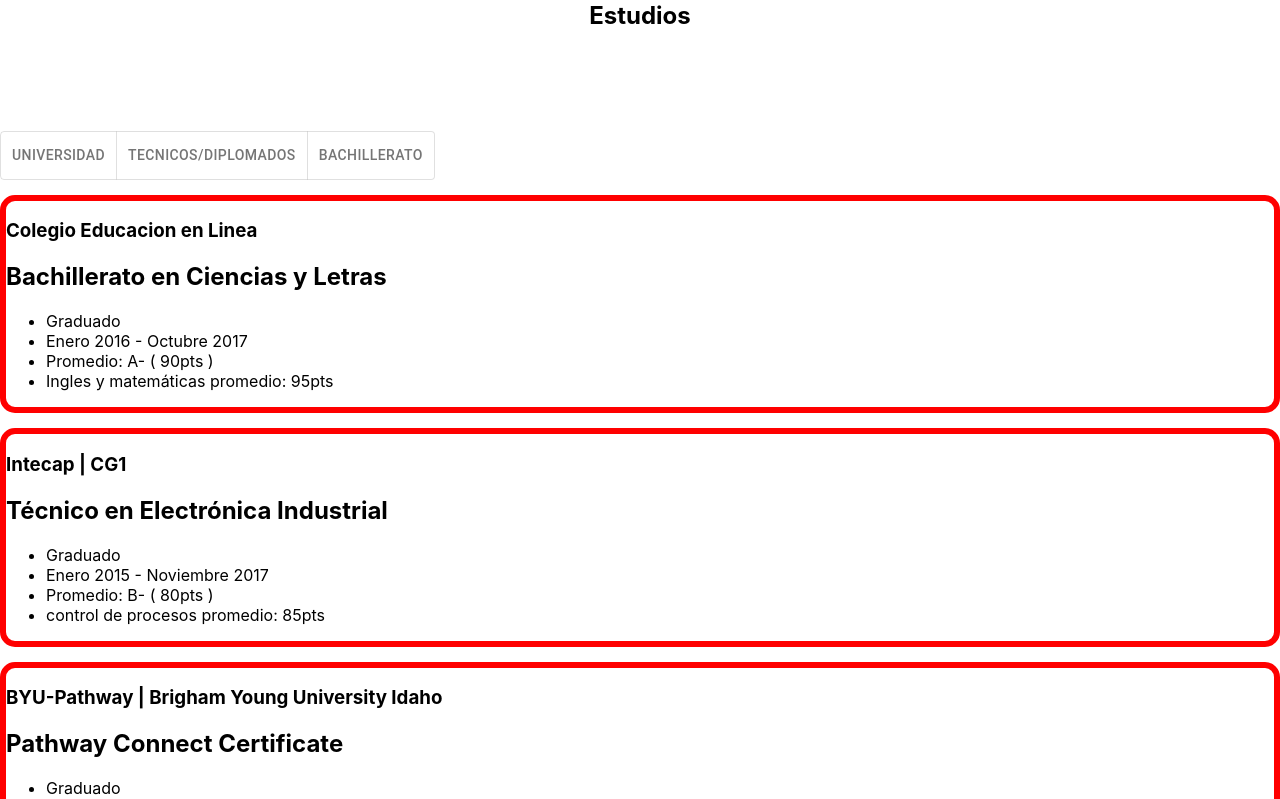
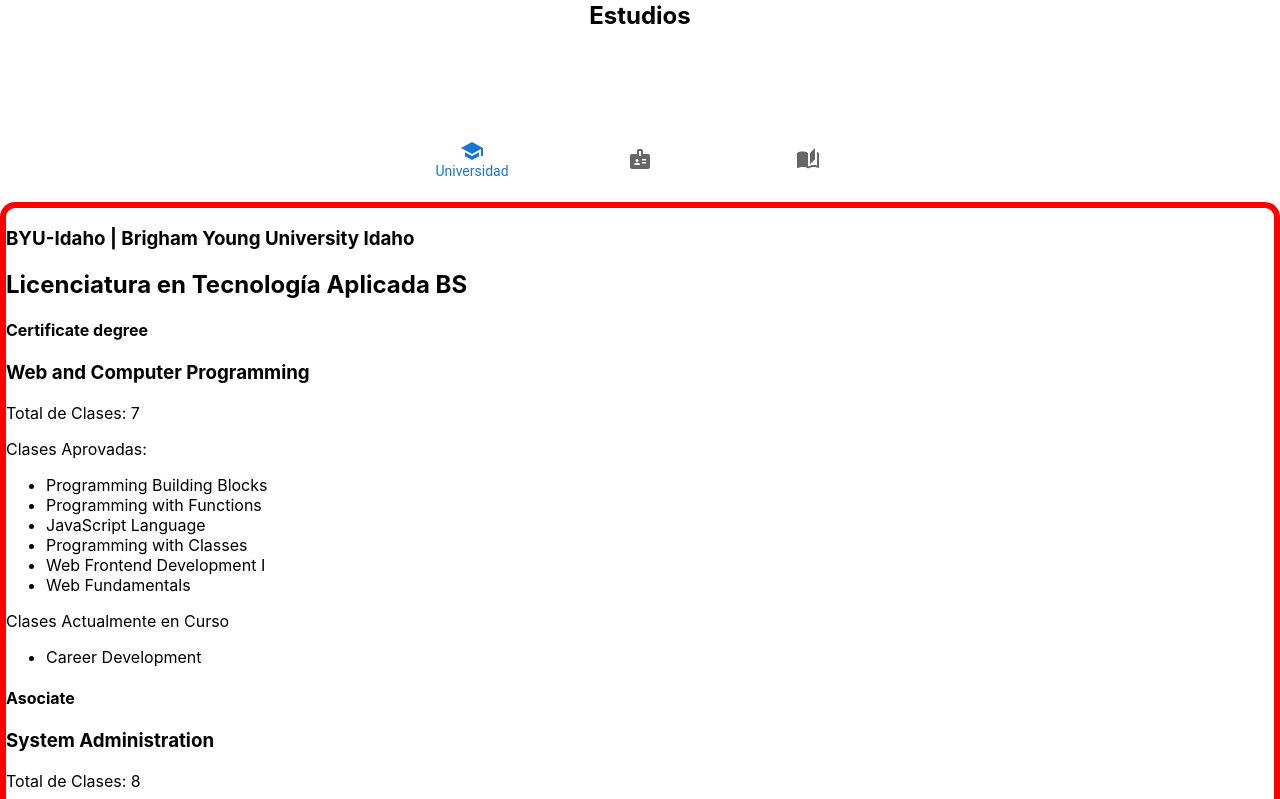
Before and after one commit to JaredLarios/my-profile, a React (Create React App) app: page / in a window 1280 px wide. Shown: the part 1320-2119 px from the top of the page. Built offline with nearby package versions, Linux system fonts and the light colour scheme.

Commit message:
test: menu display options

```diff
--- a/src/Components/Home/Body.js
+++ b/src/Components/Home/Body.js
@@ -1,12 +1,15 @@
 import { Education } from "./style";
 import Card from "./Card";
 import resume from '../../Data/Resume.json'
-import { ToggleButton, ToggleButtonGroup } from "@mui/material";
+import { BottomNavigationAction , BottomNavigation} from "@mui/material";
 import { useState } from "react";
+import SchoolIcon from '@mui/icons-material/School';
+import AutoStoriesIcon from '@mui/icons-material/AutoStories';
+import BadgeIcon from '@mui/icons-material/Badge';
 
 const Body = () => {
 
-    const [kindEdu, setEdu] = useState("")
+    const [kindEdu, setEdu] = useState(0)
 
     return (
         <Education>
@@ -14,33 +17,32 @@
 
             {/* Buttons */}
 
-            <ToggleButtonGroup
+            <BottomNavigation
             value={kindEdu}
+            onChange={ (event, newValue) => {
+                setEdu(newValue)
+            }}
             >
-                <ToggleButton
-                value="university"
-                >
-                    Universidad
-                </ToggleButton>
-                <ToggleButton
-                value="certificates"
-                >
-                    Tecnicos/Diplomados
-                </ToggleButton>
-                <ToggleButton
-                value="highschool"
-                    >Bachillerato
-                </ToggleButton>
-            </ToggleButtonGroup>
+                <BottomNavigationAction label="Universidad" icon={<SchoolIcon />} />
+                <BottomNavigationAction label="Tecnicos / Diplomados" icon={<BadgeIcon />} />
+                <BottomNavigationAction label="Bachillerato" icon={<AutoStoriesIcon />} />
+            </BottomNavigation>
 
-            {/*HighSchool*/}
-            <Card
-            name={resume.education.highschool.school}
-            degree={resume.education.highschool.degree}
-            status={resume.education.highschool.status}
-            />
+            { (() => {
+                switch(kindEdu) {
+                    case 0:
+                    {/*University*/}
+                    return (<Card
+                            type="university"
+                            name={resume.education.bachelor.college}
+                            degree={resume.education.bachelor.degree}
+                            status={resume.education.bachelor.status}
+                            />);
+                    break;
 
+                    case 1:
                     {/*Certificates*/}
+                    return (<>
                             {
                             resume.education.certificate.map(
                                 (data) => {
@@ -51,18 +53,29 @@
                                     status={data.status}
                                     />
                                     )
+                                })
                             }
-                )
+                        </>);
+                    break;
+
+                    case 2:
+                        {/*HighSchool*/}
+                        return (<Card
+                                name={resume.education.highschool.school}
+                                degree={resume.education.highschool.degree}
+                                status={resume.education.highschool.status}
+                                />);
+                        break;
+
+                    default:
+                        return null;
+                        break;
+                    }
+                })()
             }
 
-            {/*University*/}
 
-            <Card
-            type="university"
-            name={resume.education.bachelor.college}
-            degree={resume.education.bachelor.degree}
-            status={resume.education.bachelor.status}
-            />
+
         </Education>
      );
 }
```
Lines whose indentation alone changed are shown as unchanged.
